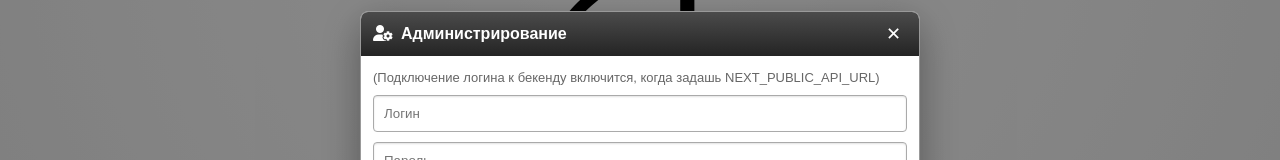
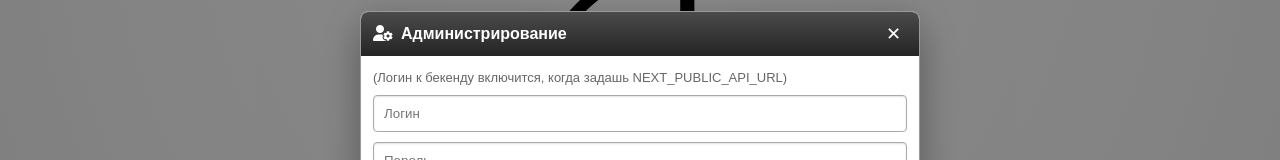
Before and after one commit to vorhitALONE/Generatorfront, a Next.js app: page / in a window 1280 px wide. Both pictures are taken after a click on the button "Админ". Shown: the part 261-421 px from the top of the page. Built offline with nearby package versions, Linux system fonts and the light colour scheme; no server answers.

Commit message:
Update page.js

```diff
--- a/app/page.js
+++ b/app/page.js
@@ -10,7 +10,6 @@ export default function Page() {
   const [showAdmin, setShowAdmin] = useState(false);
   const [error, setError] = useState(null);
 
-  // controls (визуально как у оригинала)
   const [seqCount, setSeqCount] = useState(1);
   const [sourceMode, setSourceMode] = useState("range");
   const [from, setFrom] = useState("1");
@@ -19,9 +18,7 @@ export default function Page() {
   const shown = useMemo(() => String(value ?? 21), [value]);
 
   useEffect(() => {
-    // если API_URL не задан — работаем как “демо”
     if (!API_URL) return;
-
     (async () => {
       try {
         const r = await fetch(`${API_URL}/api/active`, { cache: "no-store" });
@@ -36,11 +33,9 @@ export default function Page() {
     setError(null);
     try {
       if (!API_URL) {
-        // демо-режим без бекенда
         setValue(Math.floor(Math.random() * 100) + 1);
         return;
       }
-
       const r = await fetch(`${API_URL}/api/generate`, {
         method: "POST",
         headers: { "Content-Type": "application/json" },
@@ -51,7 +46,6 @@ export default function Page() {
           rangeTo: to,
         }),
       });
-
       const d = await r.json();
       if (!r.ok) throw new Error(d?.error || "Ошибка генерации");
       setValue(d.value);
@@ -136,22 +130,12 @@ export default function Page() {
 
           <div className="row">
             <label className="row" style={{ gap: 6 }}>
-              <input
-                type="radio"
-                checked={sourceMode === "range"}
-                onChange={() => setSourceMode("range")}
-              />
+              <input type="radio" checked={sourceMode === "range"} onChange={() => setSourceMode("range")} />
               <span>из диапазона</span>
             </label>
-
             <span style={{ color: "#888" }}>или</span>
-
             <label className="row" style={{ gap: 6 }}>
-              <input
-                type="radio"
-                checked={sourceMode === "list"}
-                onChange={() => setSourceMode("list")}
-              />
+              <input type="radio" checked={sourceMode === "list"} onChange={() => setSourceMode("list")} />
               <span>из списка</span>
             </label>
           </div>
@@ -190,7 +174,7 @@ export default function Page() {
             </div>
             <div className="modal__body">
               <div style={{ fontSize: 13, color: "#666", marginBottom: 10 }}>
-                (Подключение логина к бекенду включится, когда задашь NEXT_PUBLIC_API_URL)
+                (Логин к бекенду включится, когда задашь NEXT_PUBLIC_API_URL)
               </div>
               <input className="field" placeholder="Логин" />
               <div style={{ height: 10 }} />
```
